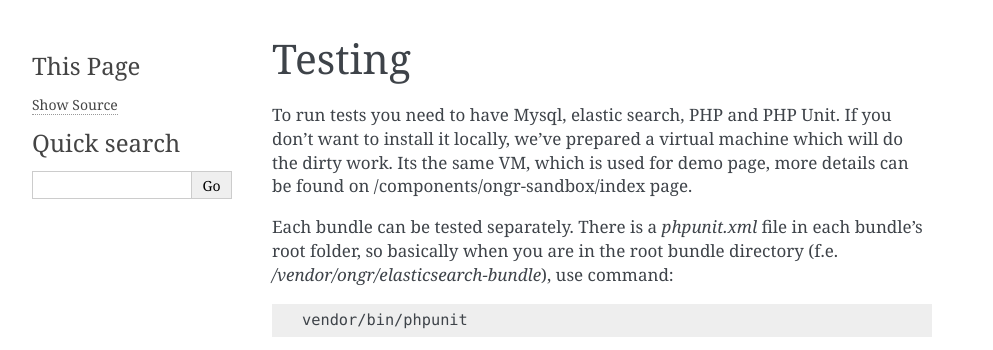
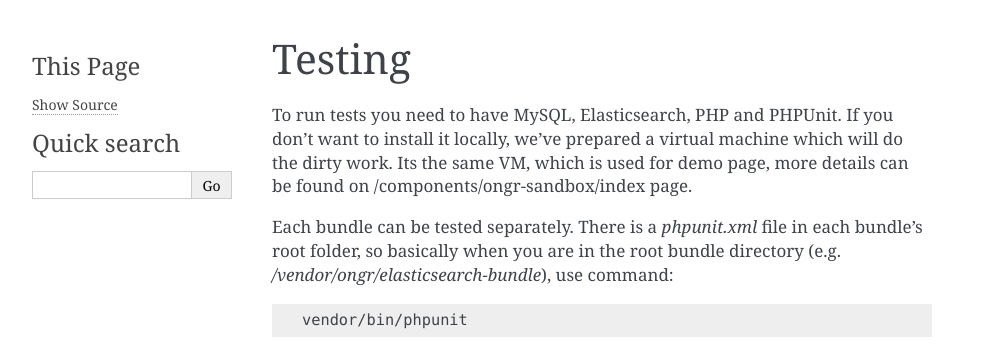
Before and after one commit to ongr-io/docs.ongr.io, a Sphinx documentation site: the page built from source/handbook/contributing/testing.rst, in a window 1280 px wide. Shown: the top 350 px of the page, without its empty margins (148-1141 px from the left). Built offline with Sphinx 7.4.7, drawn with Linux system fonts in a browser that asks for light colours; pages that are not in the unit, such as notebooks, are missing from menus; the version number could not be read and is left out.

Commit message:
Text tidying.

```diff
--- a/source/handbook/contributing/testing.rst
+++ b/source/handbook/contributing/testing.rst
@@ -1,8 +1,8 @@
 Testing
 =======
-To run tests you need to have Mysql, elastic search, PHP and PHP Unit. If you don't want to install it locally, we've prepared a virtual machine which will do the dirty work. Its the same VM, which is used for demo page, more details can be found on :doc:`/components/ongr-sandbox/index` page.
+To run tests you need to have MySQL, Elasticsearch, PHP and PHPUnit. If you don't want to install it locally, we've prepared a virtual machine which will do the dirty work. Its the same VM, which is used for demo page, more details can be found on :doc:`/components/ongr-sandbox/index` page.
 
-Each bundle can be tested separately. There is a `phpunit.xml` file in each bundle's root folder, so basically when you are in the root bundle directory (f.e. `/vendor/ongr/elasticsearch-bundle`), use command:
+Each bundle can be tested separately. There is a `phpunit.xml` file in each bundle's root folder, so basically when you are in the root bundle directory (e.g. `/vendor/ongr/elasticsearch-bundle`), use command:
 
 .. code-block:: bash
 
```
